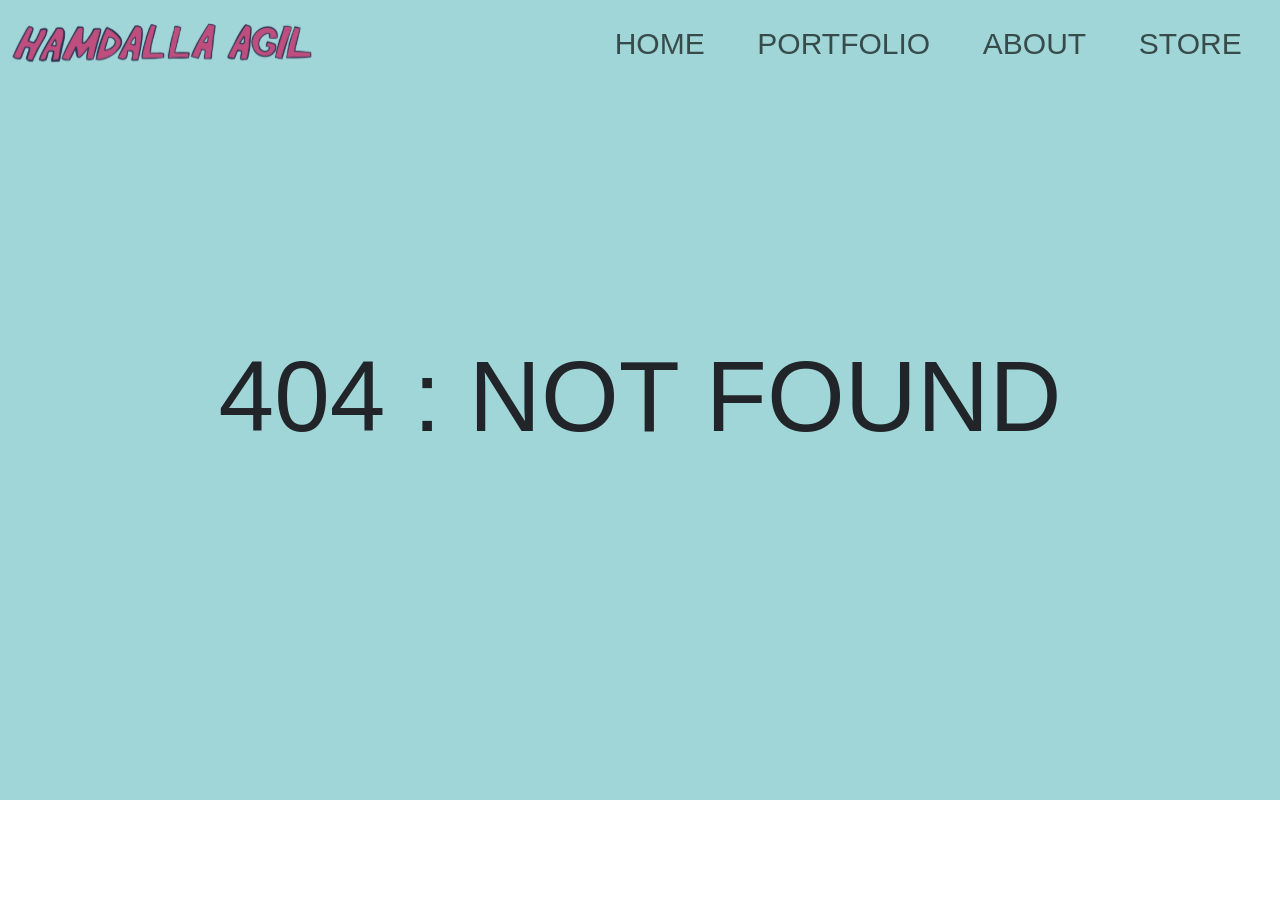
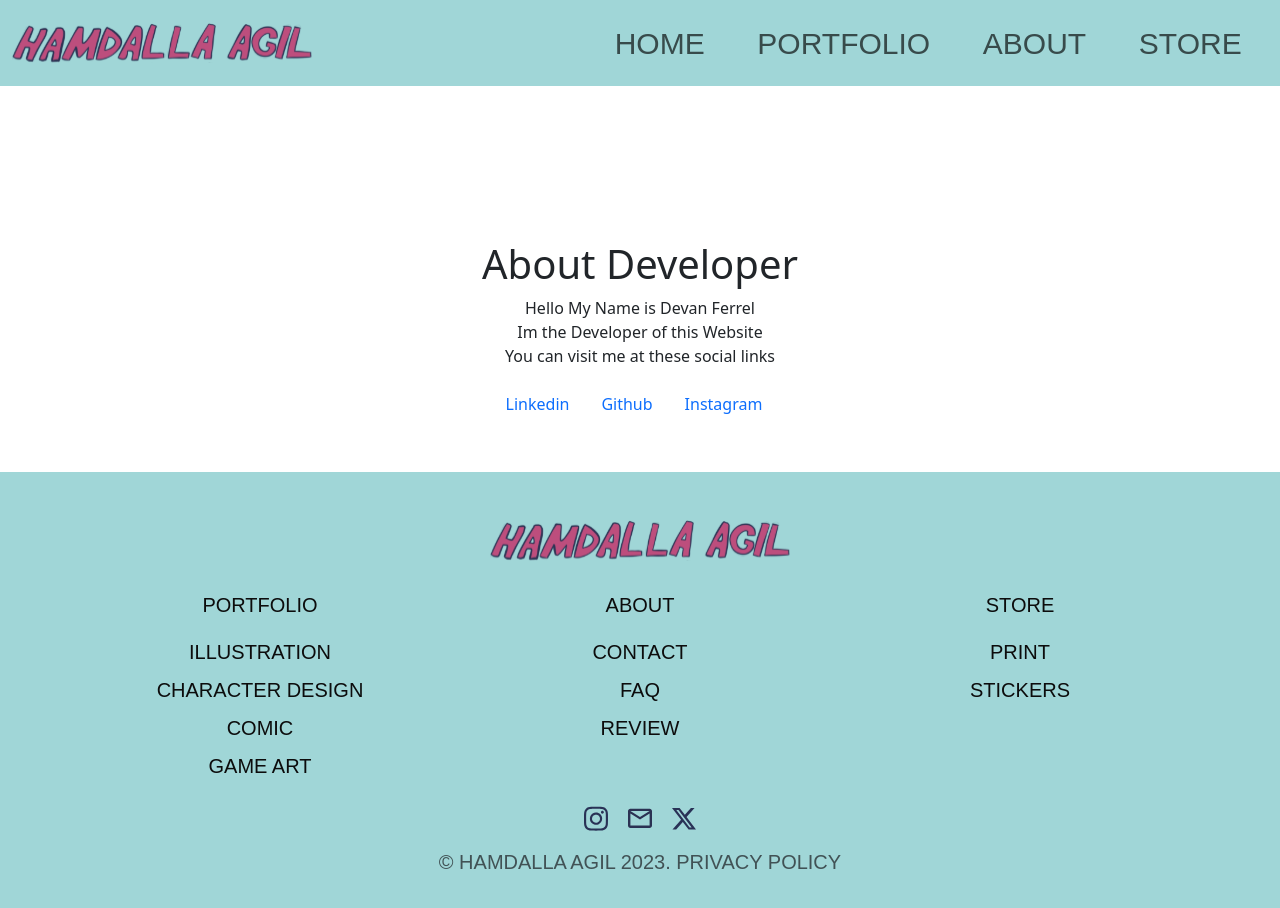
Before and after one commit to devanfer02/dap-final-project, a React (Vite) app: page /whoami in a window 1280 px wide. Before the commit this address had no page. Before the commit the page ends 800 px from the top, so only its background shows below. Built offline with nearby package versions, Linux system fonts and the light colour scheme; a web font is replaced by a local one.

Commit message:
add: little

```diff
--- a/src/App.jsx
+++ b/src/App.jsx
@@ -5,11 +5,29 @@ import Loading from './pages/Loading.jsx'
 import NotFoundPage from './pages/NotFound'
 import Navbar from "./components/Navbar.jsx"
 import Footer from "./components/Footer.jsx"
+import AboutMe from './pages/whoami/AboutMe.jsx'
 
 const HomePage = lazy(() => import('./pages/Home'))
 const AboutPage = lazy(() => import('./pages/About'))
 const PortfolioPage = lazy(() => import('./pages/Portfolio'))
 const StorePage = lazy(() => import('./pages/Store'))
+
+const DeveloperRedirect = ({url}) => {
+  window.location.replace(url)
+  return null
+}
+
+const teams = [
+  {
+    role: 'developer',
+    path: 'https://www.instagram.com/dvnf20/'
+  },
+  {
+    role: 'designer',
+    path: 'https://www.instagram.com/hamdallaagil/'
+  }
+]
+
 
 const pages = [
   {
@@ -49,6 +67,26 @@ function App() {
                 }
               />
             ))}
+            <Route
+              path="home"
+              element={
+                <Suspense fallback={<Loading/>}>{<HomePage/>}</Suspense>
+              }
+            />
+            <Route
+              path="whoami"
+              element={
+                <Suspense fallback={<Loading/>}>{<AboutMe/>}</Suspense>
+              }
+            />
+            { teams.map((person) => (
+              <Route
+                path={person.role}
+                element={
+                  <DeveloperRedirect url={person.path}/>
+                }
+              />
+            ))}
           </Routes>
         </div>
         <Footer/>
--- a/src/components/Footer.jsx
+++ b/src/components/Footer.jsx
@@ -6,19 +6,19 @@ import '../style/footer.css'
 export default function Footer() {
   const sections = {
     portfolio: {
-      title: 'Portfolio',
+      title: 'portfolio',
       links: [
         'Illustration', 'Character Design', 'Comic', 'Game Art'
       ]
     },
-    community: {
-      title: 'Community',
+    about: {
+      title: 'about',
       links: [
-        'About', 'Contact', 'Faq', 'Review'
+        'Contact', 'Faq', 'Review'
       ]
     },
     store: {
-      title: 'Store',
+      title: 'store',
       links: [
         'Print', 'Stickers'
       ]
@@ -36,11 +36,18 @@ export default function Footer() {
         <div className="row mb-3">
           { Object.entries(sections).map(([key, section]) => (
             <div className="col text-center" key={key}>
-              <h5 className="font-dk-12 title-section">{section.title}</h5>
+              <Link style={{ textDecoration: 'none', color: '#0c0c0c' }} to={`/${section.title}`}>
+                <h5 className="font-dk-12 title-section">{section.title}</h5>
+              </Link>
               <ul className="nav flex-column">
                 { section.links.map((link) => (
                   <li className="nav-item mb-2">
-                    <Link to="" className="nav-link p-0 text-body-secondary font-dk-12">{link}
+                    <Link
+                      to=""
+                      className="nav-link p-0 font-dk-12"
+                      style={{ color: '#0c0c0c' }}
+                    >
+                      {link}
                     </Link>
                   </li>
                 ))}
--- a/src/pages/Portfolio.jsx
+++ b/src/pages/Portfolio.jsx
@@ -115,6 +115,7 @@ export default function PortfolioPage() {
                   alt={portfolio.title}
                   className="w-100 img-fluid portfolio-img"
                   loading="lazy"
+                  draggable="false"
                 />
                 <h4 className="hover-title">{portfolio.title}</h4>
               </div>
--- /dev/null
+++ b/src/pages/whoami/AboutMe.jsx
@@ -0,0 +1,25 @@
+export default function AboutMe() {
+  return (
+    <div className='container mb-5' style={{ marginTop: '30vh' }}>
+      <div className='row justify-content-center'>
+        <h1 className='text-center'>About Developer</h1>
+        <p className='text-center'>
+          Hello My Name is Devan Ferrel <br/>
+          Im the Developer of this Website <br/>
+          You can visit me at these social links
+        </p>
+        <ul class="nav text-center justify-content-center">
+          <li class="nav-item">
+            <a class="nav-link" href="https://github.com/devanfer02">Linkedin</a>
+          </li>
+          <li class="nav-item">
+            <a class="nav-link" href="https://www.linkedin.com/in/devanferrel/">Github</a>
+          </li>
+          <li class="nav-item">
+            <a class="nav-link" href="https://www.instagram.com/dvnf20/">Instagram</a>
+          </li>
+        </ul>
+      </div>
+    </div>
+  )
+}
```
